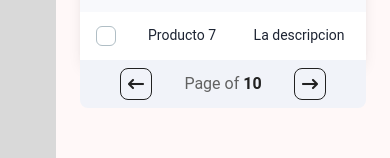
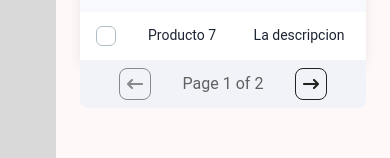
Before and after one commit to rogelioolarte/s15-13-ft-java-react, a React (Vite) app in the folder front/: page /products in a window 390 px wide. Shown: the part 559-717 px from the top of the page. Built offline with nearby package versions, Linux system fonts and the light colour scheme.

Commit message:
feat: ahora el paginado mobile esta correctamente funcional fix: eliminado menuActions de la tabla de productos

```diff
--- a/front/src/components/container/ProductsFormModal.jsx
+++ b/front/src/components/container/ProductsFormModal.jsx
@@ -5,7 +5,7 @@ import {
 import { cloneElement, useState } from 'react'
 import { ProductsFormik } from '../pure/forms/ProductsFormik.jsx'
 
-export function ProductsFormModal({ button, action, productToEdit }) {
+export function ProductsFormModal ({ button, action, productToEdit }) {
   const [open, setOpen] = useState(false)
 
   const handleOpen = () => setOpen(!open)
--- a/front/src/components/container/ProductsSection.jsx
+++ b/front/src/components/container/ProductsSection.jsx
@@ -8,7 +8,7 @@ import ProductsHeader from './ProductsHeader.jsx'
 import { useProductDeleteMutation } from '../../store/apiSlice.js'
 import { useProductsActions } from '../../hooks/useProductsActions.js'
 
-export default function ProductsSection() {
+export default function ProductsSection () {
   const TABLE_HEAD = [
     {
       head: 'checkbox',
@@ -37,10 +37,6 @@ export default function ProductsSection() {
     {
       head: 'Sell Price',
       row: 'salePrice'
-    },
-    {
-      head: '',
-      row: 'actions'
     }
   ]
 
@@ -225,6 +221,8 @@ export default function ProductsSection() {
   })
 
   const visibleProducts = sortedRows.slice(startIndex, endIndex)
+  const itemsPerPage = 7
+  const totalPages = Math.ceil(TABLE_ROWS.length / itemsPerPage)
 
   return (
     <>
@@ -237,8 +235,8 @@ export default function ProductsSection() {
             <ProductsTable TABLE_ROWS={visibleProducts} TABLE_HEAD={TABLE_HEAD} checkedItems={checkedItems} setCheckedItems={setCheckedItems} handleSort={handleSort} />
           </CardBody>
           <CardFooter className='flex items-center bg-[#F1F3F9] rounded-b-lg justify-center sm:justify-between px-4 py-2'>
-            <PaginationGroup page={page} setPage={setPage} totalItems={TABLE_ROWS.length} />
-            <SimplePagination page={page} setPage={setPage} />
+            <PaginationGroup page={page} setPage={setPage} totalPages={totalPages} />
+            <SimplePagination page={page} setPage={setPage} totalPages={totalPages} />
           </CardFooter>
         </Card>
         <ModalConfirmationDelete message={`You are about to delete ${selectedItems.length} ${selectedItems.length > 1 ? 'products' : 'product'}`} callback={handleDelete} open={isDeleteConfirmationOpen} handleOpen={() => setIsDeleteConfirmationOpen(!isDeleteConfirmationOpen)} />
--- a/front/src/components/container/ProductsTable.jsx
+++ b/front/src/components/container/ProductsTable.jsx
@@ -1,8 +1,7 @@
-import MenuActionsTable from '../pure/MenuActionsTable'
 import { Checkbox, Typography } from '@material-tailwind/react'
 import { LuChevronsUpDown } from 'react-icons/lu'
 
-export default function ProductsTable({ TABLE_ROWS, TABLE_HEAD, checkedItems, setCheckedItems, handleSort }) {
+export default function ProductsTable ({ TABLE_ROWS, TABLE_HEAD, checkedItems, setCheckedItems, handleSort }) {
   const handleCheckAll = () => {
     const allChecked = checkedItems.every((item) => item)
     setCheckedItems(new Array(TABLE_ROWS.length).fill(!allChecked))
@@ -21,8 +20,8 @@ export default function ProductsTable({ TABLE_ROWS, TABLE_HEAD, checkedItems, se
           {TABLE_HEAD.map(({ head, row }, index) =>
             <th
               key={head}
-              className='first:flex items-center last:w-10 h-12 first:cursor-default last:cursor-default cursor-pointer bg-[#F1F3F9] p-4 transition-colors hover:bg-[#e4e7ee] first:hover:bg-[#F1F3F9] last:hover:bg-[#F1F3F9]'
-              onClick={() => (index !== 0 && index !== TABLE_HEAD.length - 1) && handleSort(row.toLowerCase())}
+              className='first:flex items-center h-12 first:cursor-default cursor-pointer bg-[#F1F3F9] p-4 transition-colors hover:bg-[#e4e7ee] first:hover:bg-[#F1F3F9]'
+              onClick={() => index !== 0 && handleSort(row.toLowerCase())}
             >
               {head === 'checkbox'
                 ? (
@@ -51,7 +50,7 @@ export default function ProductsTable({ TABLE_ROWS, TABLE_HEAD, checkedItems, se
       <tbody>
         {TABLE_ROWS.map(
           ({ name, description, stockMinimo, supplier, barCode, salePrice }, index) => {
-            const classes = 'px-4 py-1 text-[#1D2433]'
+            const classes = 'px-4 py-[13.5px] text-[#1D2433]'
             return (
               <tr key={barCode} className='even:bg-[#F8F9FC] odd:bg-white'>
                 {/* checked */}
@@ -125,10 +124,6 @@ export default function ProductsTable({ TABLE_ROWS, TABLE_HEAD, checkedItems, se
                     ${salePrice}
                   </Typography>
                 </td>
-                {/* actions */}
-                <td className={classes + ' text-center'}>
-                  <MenuActionsTable />
-                </td>
               </tr>
             )
           })}
--- a/front/src/components/pure/pagination/PaginationGroup.jsx
+++ b/front/src/components/pure/pagination/PaginationGroup.jsx
@@ -1,10 +1,7 @@
 import { FaArrowLeftLong, FaArrowRightLong } from 'react-icons/fa6'
 import { IconButton, ButtonGroup, Typography } from '@material-tailwind/react'
 
-export default function PaginationGroup ({ page, setPage, totalItems }) {
-  const itemsPerPage = 7
-  const totalPages = Math.ceil(totalItems / itemsPerPage)
-
+export default function PaginationGroup ({ page, setPage, totalPages }) {
   const getItemProps = (index) => ({
     className: page === index ? 'bg-white text-black font-bold hover:opacity-100 hover:bg-[#F8F9FC] focus:ring-0' : '',
     onClick: () => setPage(index)
--- a/front/src/components/pure/pagination/SimplePagination.jsx
+++ b/front/src/components/pure/pagination/SimplePagination.jsx
@@ -4,17 +4,15 @@ import {
   IconButton
 } from '@material-tailwind/react'
 
-export default function SimplePagination ({ active, setActive }) {
+export default function SimplePagination ({ page, setPage, totalPages }) {
   const next = () => {
-    if (active === 10) return
-
-    setActive(active + 1)
+    if (page === totalPages) return
+    setPage(page + 1)
   }
 
   const prev = () => {
-    if (active === 1) return
-
-    setActive(active - 1)
+    if (page === 1) return
+    setPage(page - 1)
   }
 
   return (
@@ -23,19 +21,18 @@ export default function SimplePagination ({ active, setActive }) {
         size='sm'
         variant='outlined'
         onClick={prev}
-        disabled={active === 1}
+        disabled={page === 1}
       >
         <FaArrowLeftLong strokeWidth={2} className='h-4 w-4' />
       </IconButton>
       <Typography color='gray' className='font-normal'>
-        Page <strong className='text-gray-900'>{active}</strong> of{' '}
-        <strong className='text-gray-900'>10</strong>
+        Page {page} of {totalPages}
       </Typography>
       <IconButton
         size='sm'
         variant='outlined'
         onClick={next}
-        disabled={active === 10}
+        disabled={page === 10}
       >
         <FaArrowRightLong strokeWidth={2} className='h-4 w-4' />
       </IconButton>
```
